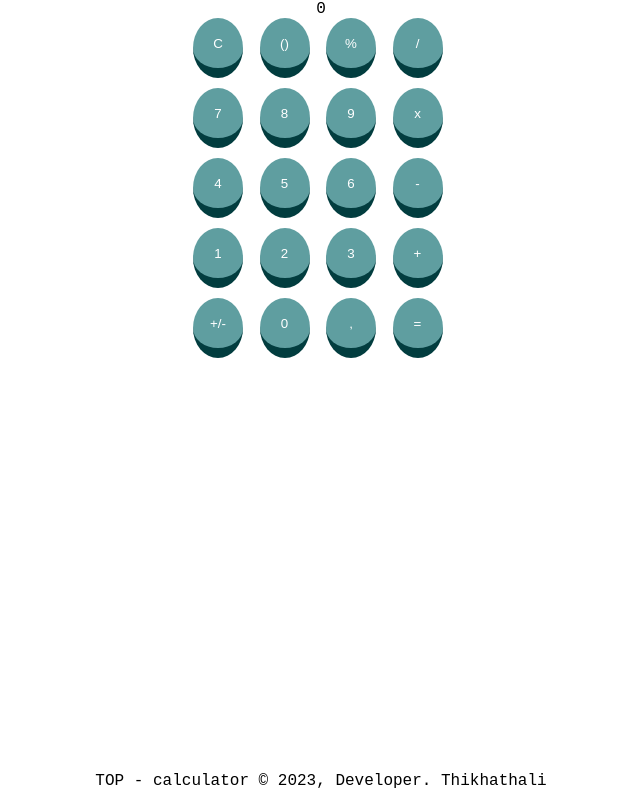
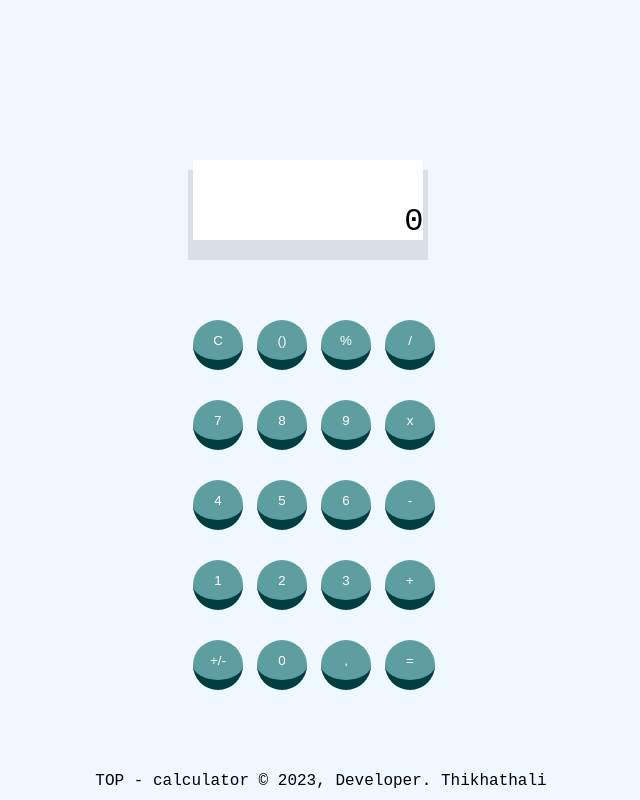
Before and after one commit to Thikhathali/calculator, a plain HTML site: page index.html in a window 1280 px wide. Shown: the whole page, without its empty margins (319-959 px from the left). Drawn offline with nearby package versions, Linux system fonts and the light colour scheme.

Commit message:
Updated the style

```diff
--- a/css/style.css
+++ b/css/style.css
@@ -5,25 +5,41 @@
 
 body {
     font-family: monospace, 'Courier New', Courier;
+    background-color: aliceblue;
 }
+
 .container {
     text-align: center;
     width: 20vw;
     margin: auto;
 }
 
+.display {
+    display: flex;
+    align-items: flex-end;
+    justify-content: flex-end;
+    background-color: #ffff;
+    font-size: 2em;
+    width: 18vw;
+    height: 10vh;
+    margin-top: 20vh;
+    box-shadow: 0px 15px 0px 5px rgba(0, 0, 0, 0.1);
+}
+
 .buttons {
     display: grid;
     grid-template-columns: repeat(4, 1fr);
     grid-template-rows: repeat(5, 1fr);
-    gap: 10px;
+    row-gap: 30px;
+    column-gap: 0px;
+    margin-top: 10vh;
 }
 
 button {
     color: #ffff;
     background-color:cadetblue;
     width: 50px;
-    height: 60px;
+    height: 50px;
     border-radius: 50%;
     border-top: none;
     border-right: none;
@@ -34,6 +50,7 @@ button {
 
 button:hover {
     scale: 1.1;
+    border-bottom: 1px solid rgb(2, 61, 63);
 }
 
 .footer {
```
